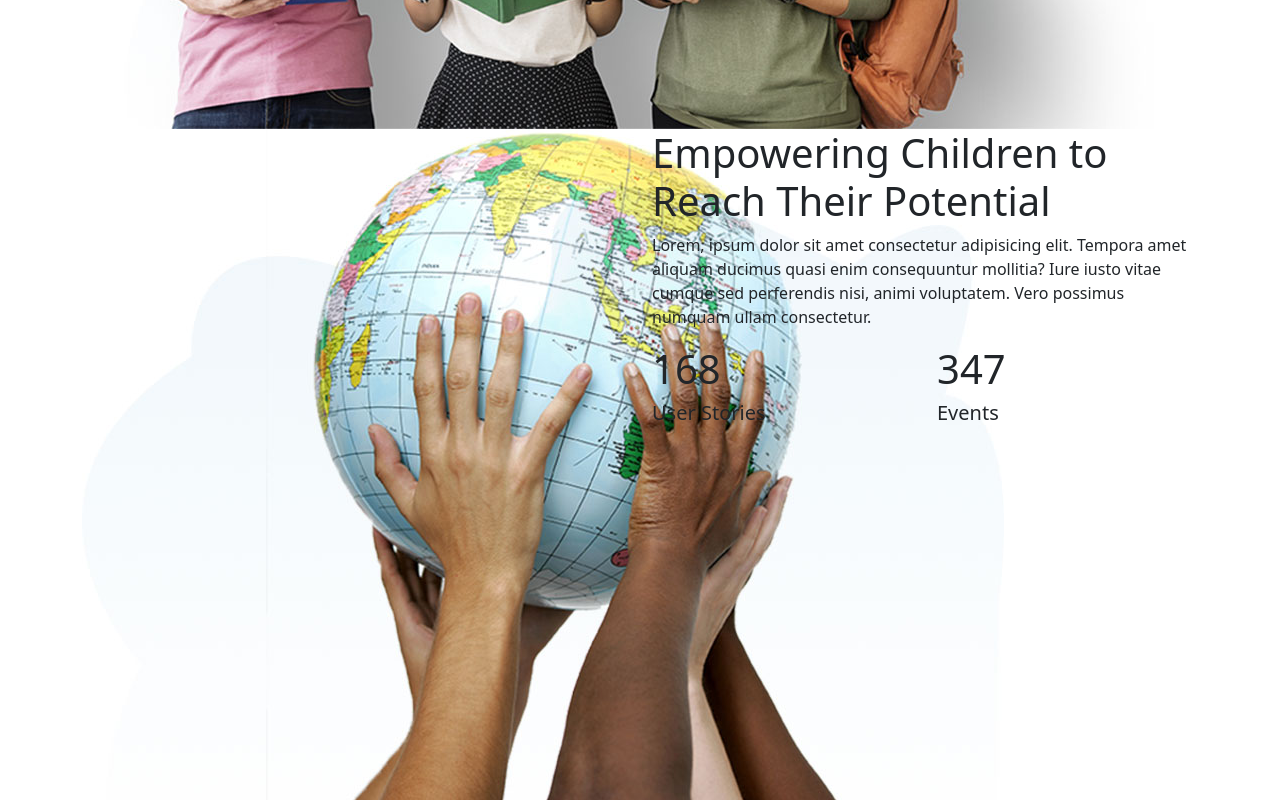
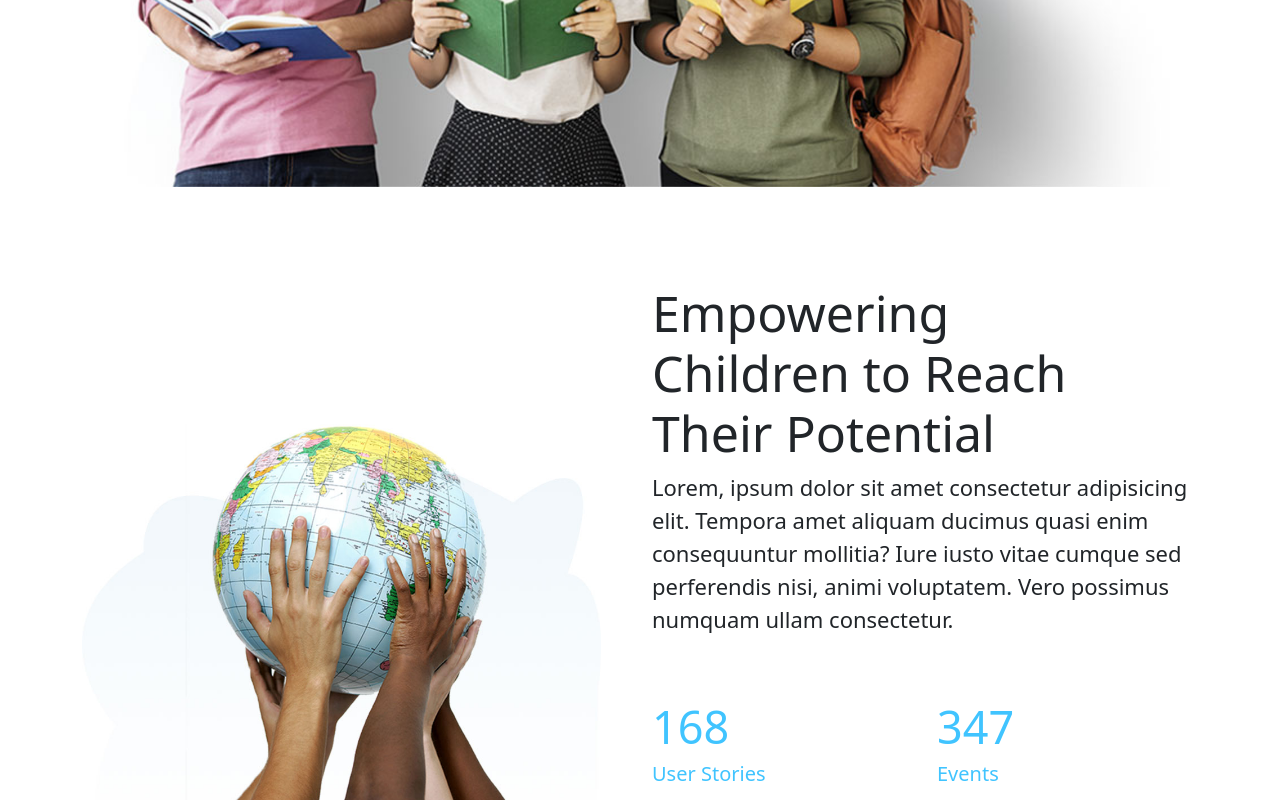
Before and after one commit to ClaudioPerrone/proj-html-vuejs, a Vue app: page / in a window 1280 px wide. Shown: the part 1780-2580 px from the top of the page. Built offline with nearby package versions, Linux system fonts and the light colour scheme.

Commit message:
Feat: finished second part of main section

```diff
--- a/src/components/PageMain.vue
+++ b/src/components/PageMain.vue
@@ -5,8 +5,9 @@
 </script>
 
 <template>
+
 <!--
-        THE TRUSTED NAME
+    THE TRUSTED NAME (1st SECTION)
  -->
     <section class="first-section container">
         <div class="row">
@@ -44,33 +45,39 @@
         </div>
     </section>
 
-    <div class="container">
-        <section class="row">
+<!--
+    ENPOWERING CHILDREN (2nd SECTION)
+ -->
+    <section class="second-section container">
+        <div class="row py-5">
             <div class="col-12">
                 <img src="../assets/img/h5-img-1.jpg" alt="">
             </div>
-                <div class="col-6">
+        </div>
+        <div class="row py-5">
+            <div class="col-6 d-flex align-items-end pb-4">
                 <img src="../assets/img/h5-img-2.jpg" alt="">
             </div>
             <div class="col-6">
-                    <h1>Empowering Children to Reach Their Potential</h1>
+                <h1>Empowering <br> Children to Reach <br> Their Potential</h1>
                 <p>Lorem, ipsum dolor sit amet consectetur adipisicing elit. Tempora amet aliquam ducimus quasi enim consequuntur mollitia? Iure iusto vitae cumque sed perferendis nisi, animi voluptatem. Vero possimus numquam ullam consectetur.</p>
-                    <div class="row">
+                    <div class="row py-5">
                         <div class="col-6">
-                            <h1>168</h1>
+                            <h2>168</h2>
                             <h5>User Stories</h5>
                         </div>
                         <div class="col-6">
-                            <h1>347</h1>
+                            <h2>347</h2>
                             <h5>Events</h5>
                         </div>
-
                     </div>
-
+            </div>
         </div>
     </section>
-    </div>
 
+<!--
+    THE TRUSTED NAME (3rd SECTION)
+ -->
     <div class="ms-planisphere">
         <div class="container">
             <div class="row">
@@ -87,7 +94,9 @@
             </div>
         </div>
     </div>
-
+<!--
+    THE TRUSTED NAME (4th SECTION)
+ -->
     <section class="container">
         <div class="row">
             <div class="col-4">
@@ -122,7 +131,9 @@
             </div>
         </div>
     </section>
-
+<!--
+    THE TRUSTED NAME (5th SECTION)
+ -->
     <div class="container">
         <section class="row">
             <div>
@@ -193,7 +204,9 @@
         </section>
     </div>
 
-
+<!--
+    THE TRUSTED NAME (6th SECTION)
+ -->
     <div class="container">
         <section class="row d-flex justify-content-center">
             <table>
@@ -364,7 +377,9 @@
             </table>
         </section>
     </div>
-
+<!--
+    THE TRUSTED NAME (7th SECTION)
+ -->
     <div class="container">
         <section class="row">
             <div class="d-flex justify-content-between">
@@ -392,19 +407,16 @@
 
 
     section {
-
         li {
             list-style: none;
         }
     }
 /*-----------------------------------------
 
-            THE TRUSTED NAME
+    THE TRUSTED NAME (1st SECTION)
 
 -----------------------------------------*/
-
     .first-section {
-
         .ms-card-skills {
             background-color: $color-blue-2;
             display: flex;
@@ -417,23 +429,51 @@
             img {
                 width: 50px;
             }
-
             p {
                 font-weight: 500;
                 padding-top: 20px;
             }
         }
-
         h1 {
             font-size: 45px;
         }
-
         h5 {
             color: $color-blue;
             font-size: 15px;
             font-weight: 700;
         }
+    }
+/*-----------------------------------------
 
+    EMPOWERING CHILDREN (2nd SECTION)
+
+-----------------------------------------*/
+    .second-section {
+        .col-12 {
+            img {
+                width: 100%;
+            }
+        }
+
+        .col-6 {
+            img {
+                width: 95%;
+            }
+
+        h1 {
+            font-size: 50px;
+        }
+        p {
+            font-size: 22px;
+        }
+        h2 {
+            font-size: 45px;
+            color: $color-blue;
+        }
+        h5 {
+            color: $color-blue;
+        }
+        }
     }
 
     .ms-list {
```
Lines whose indentation alone changed are shown as unchanged.
